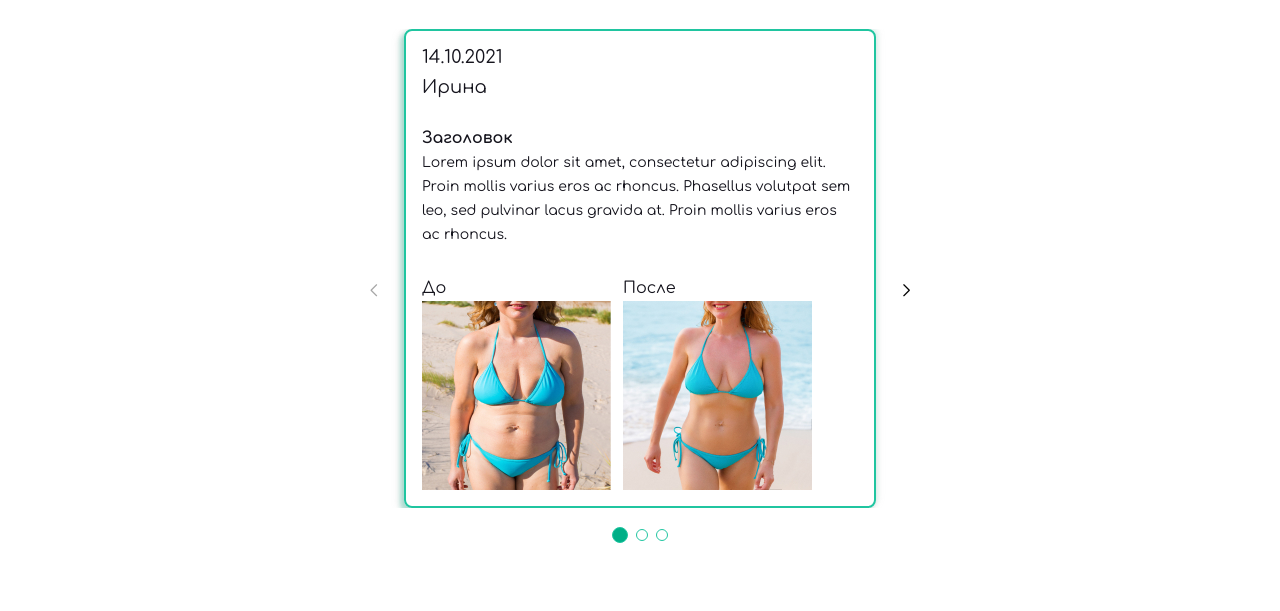
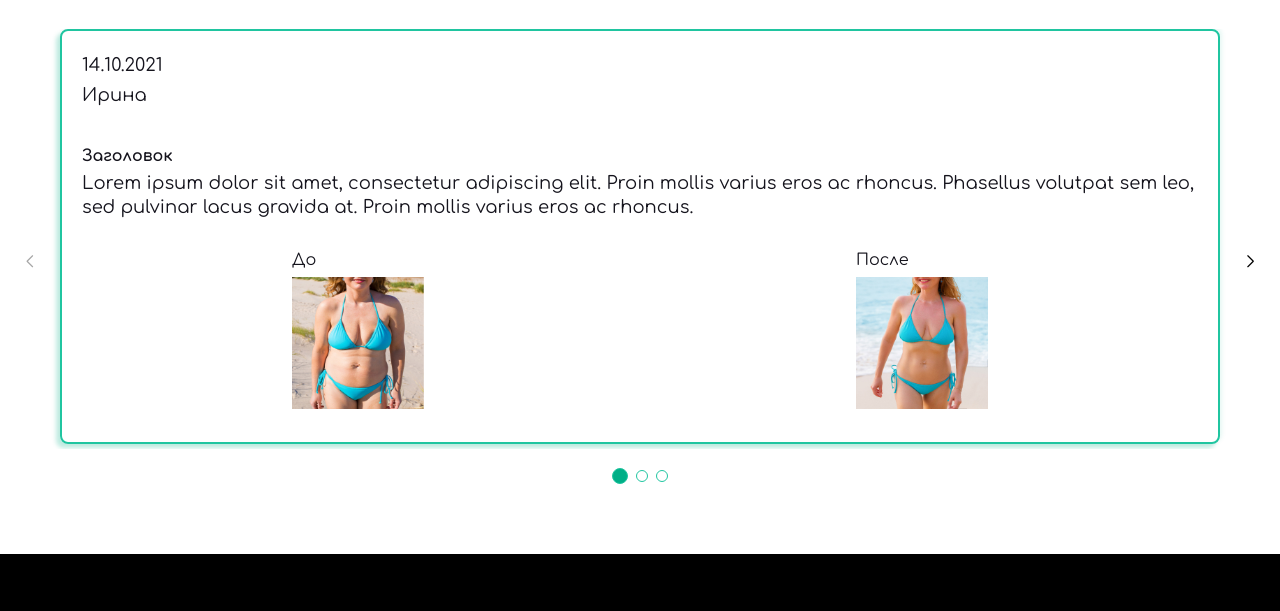
Before and after one commit to AlexeySapr/tmpl, a Gatsby site: page / in a window 1280 px wide. Shown: the part 117-728 px from the top of the page. Built offline with nearby package versions, Linux system fonts and the light colour scheme; Gatsby itself is replaced by a stand-in of ours.

Commit message:
Update styles

```diff
--- a/src/components/resultCard/ResultCard.module.scss
+++ b/src/components/resultCard/ResultCard.module.scss
@@ -1,5 +1,5 @@
 .sliderWrapper {
-  padding: 0 28px;
+  padding: 0 28px 5px;
 
   @media screen and (min-width: 400px) and (max-width: 500px) {
     padding: 0 34px;
@@ -8,10 +8,6 @@
   @media screen and (min-width: 501px) and (max-width: 767px) {
     padding: 0 40px;
   }
-
-  @media (min-width: 768px) {
-    padding: 0 44px;
-  }
 }
 
 .slider {
@@ -19,8 +15,7 @@
   border: 2px solid #20c5a0;
   border-radius: 8px;
   box-shadow: 2px -2px 4px rgba(0, 175, 135, 0.1),
-    -4px 4px 4px rgba(0, 175, 135, 0.25), 2px -2px 8px rgba(159, 159, 159, 0.1),
-    -4px 4px 8px rgba(159, 159, 159, 0.25);
+    -4px 4px 4px rgba(0, 175, 135, 0.25);
 
   margin: 0 auto;
 }
@@ -50,6 +45,7 @@
 
 .imageList {
   display: flex;
+  justify-content: space-around;
 }
 
 .imageItem p {
@@ -65,3 +61,34 @@
 .imageItem:first-child {
   margin-right: 12px;
 }
+
+//tablet
+@media (min-width: 768px) {
+  .sliderWrapper {
+    padding: 0 44px 5px;
+  }
+
+  .slider {
+    padding: 24px 20px 33px;
+  }
+
+  .name {
+    margin-bottom: 42px;
+  }
+
+  .cardTitle {
+    margin-bottom: 6px;
+  }
+
+  .cardContent {
+    font-size: 18px;
+  }
+
+  .imageItem p {
+    margin-bottom: 8px;
+  }
+
+  .imageItem img {
+    max-width: 132px;
+  }
+}
--- a/src/components/results/Results.module.scss
+++ b/src/components/results/Results.module.scss
@@ -1,11 +1,11 @@
 .resultSwiper {
   box-sizing: border-box;
 
-  @media (max-width: 768px) {
+  @media screen and (min-width: 768px) and (max-width: 1279px) {
     max-width: 425px;
   }
 
-  @media (min-width: 769px) {
-    max-width: 560px;
-  }
+  // @media (min-width: 769px) {
+  //   max-width: 560px;
+  // }
 }
```
